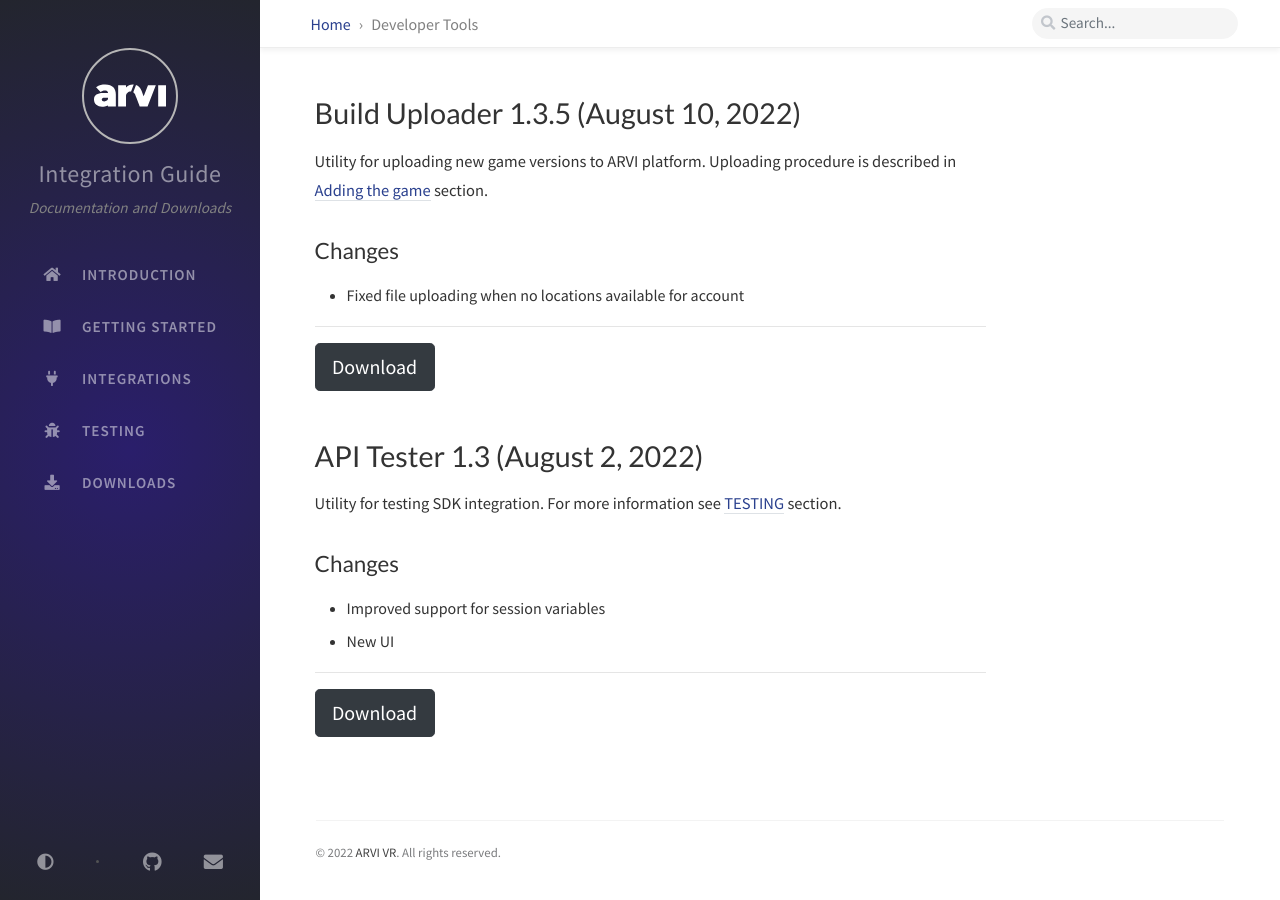
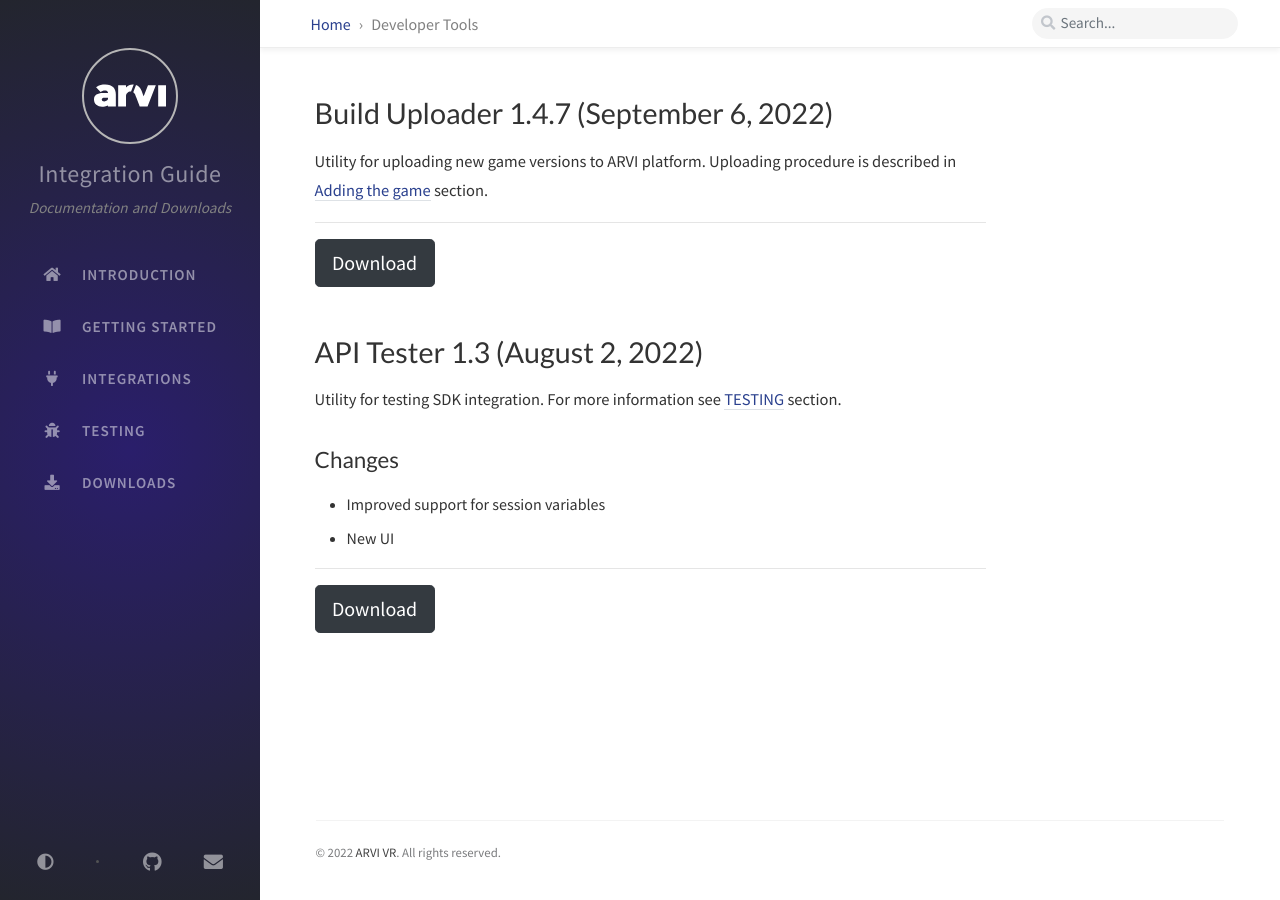
Before and after one commit to arvi-vr/integration-guide, a Jekyll site: the page built from _tabs/downloads-dev-tools.md, in a window 1280 px wide. Built offline with Jekyll 4.4.1, drawn with Linux system fonts in a browser that asks for light colours; comment, search, counter and statistics services are not loaded.

Commit message:
Build Uploader 1.4.7

```diff
--- a/_tabs/downloads-dev-tools.md
+++ b/_tabs/downloads-dev-tools.md
@@ -4,15 +4,12 @@
 menu: child
 ---
 
-# Build Uploader 1.3.5 (August 10, 2022)
+# Build Uploader 1.4.7 (September 6, 2022)
 
 Utility for uploading new game versions to ARVI platform. Uploading procedure is described in [Adding the game]({{ '/tabs/getting-started-adding-the-game/#creating-a-new-game-version-and-uploading-files' | relative_url }}) section.
 
-## Changes
-- Fixed file uploading when no locations available for account
-
 <hr>
-<button onclick="window.open('https://storage-eu-east-2.arvilab.com/storage/applications/3/4b3e2797-34c6-45a7-84a7-11dc0e4f6bc4/versions/074e8fa4-04cd-44de-a452-135925042128/files/Build%20Uploader%20Setup.exe')" type="button" class="btn btn-dark btn-lg">Download</button>
+<button onclick="window.open('https://storage-eu-east-2.arvilab.com/storage/applications/3/4b3e2797-34c6-45a7-84a7-11dc0e4f6bc4/versions/2cad5ab0-31b9-4127-bb5f-561a5c6af688/files/Build%20Uploader%20Setup.exe')" type="button" class="btn btn-dark btn-lg">Download</button>
 
 # API Tester 1.3 (August 2, 2022)
 
```
